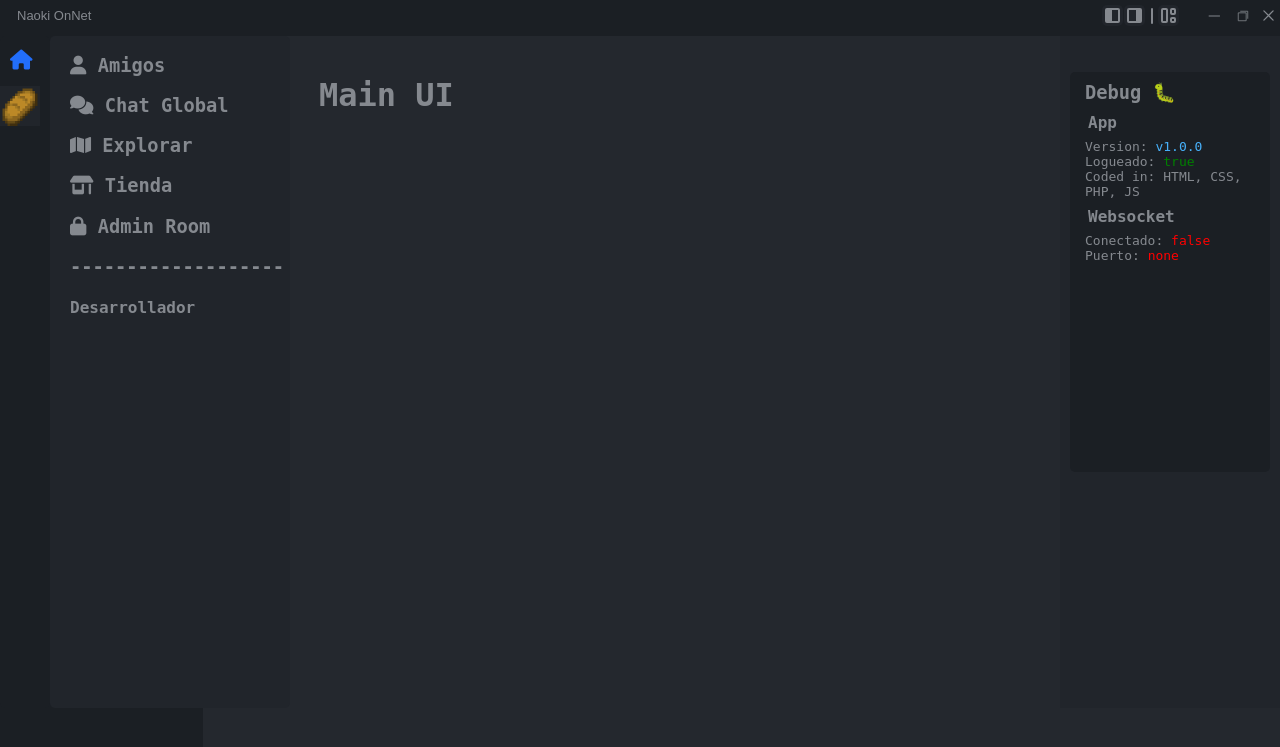
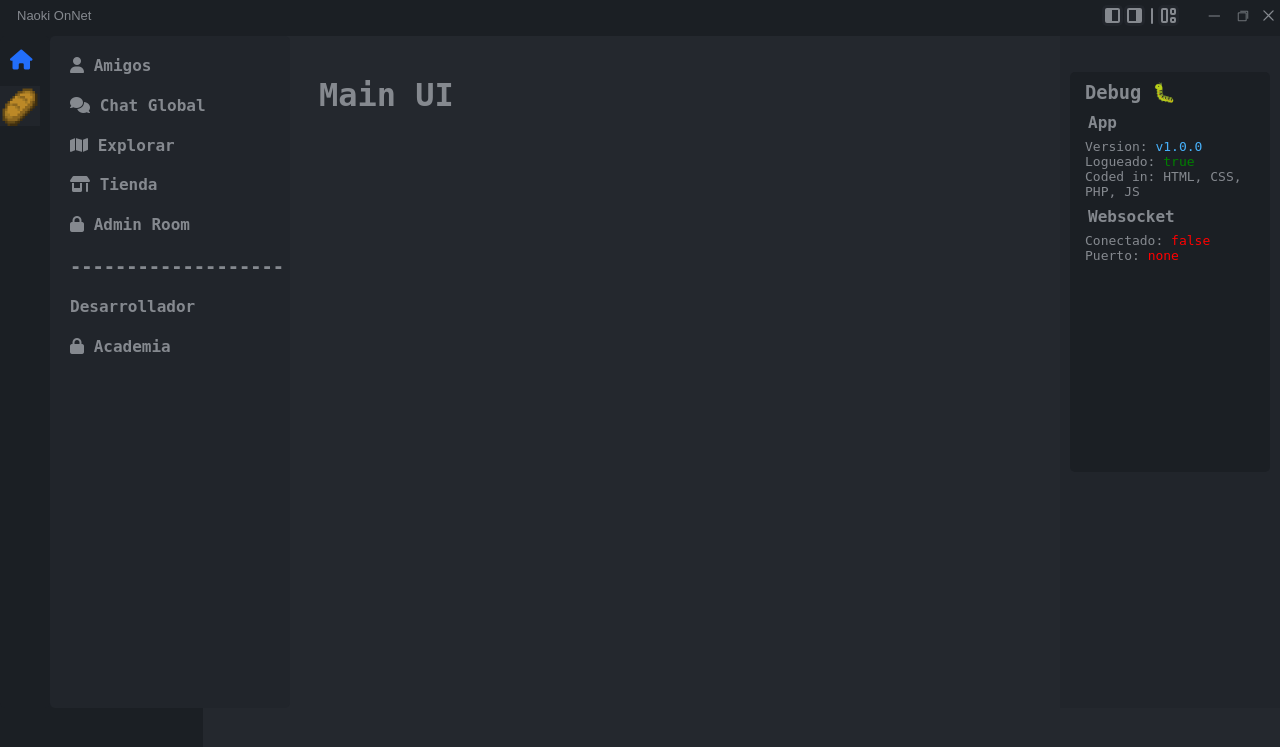
Before and after one commit to Naoki-Solutions/Discogram-Legacy, a PHP site: page /main.php in a window 1280 px wide; the page is wider, and only the part inside the window is pictured. Shown: the top 747 px of that part. Run offline with PHP 8.4, Linux system fonts and the light colour scheme; some libraries are stand-ins or nearby versions.

Commit message:
Changed UI (main.php, culto_del_pan.php)

```diff
--- a/main.php
+++ b/main.php
@@ -26,13 +26,14 @@
 </div>
 
 <div class="test2">
-<h3 style="padding-left:20px;"><i class="fa-solid fa-user"></i> Amigos</h3>
-<h3 style="padding-left:20px;"><i class="fa-solid fa-comments"></i> Chat Global</h3>
-<h3 style="padding-left:20px;"><i class="fa-solid fa-map"></i> Explorar</h3>
-<h3 style="padding-left:20px;"><i class="fa-solid fa-shop"></i> Tienda</h3>
-<h3 style="padding-left:20px;"><i class="fa-solid fa-lock"></i> Admin Room</h3>
+<h4 style="padding-left:20px;"><i class="fa-solid fa-user"></i> Amigos</h4>
+<h4 style="padding-left:20px;"><i class="fa-solid fa-comments"></i> Chat Global</h4>
+<h4 style="padding-left:20px;"><i class="fa-solid fa-map"></i> Explorar</h4>
+<h4 style="padding-left:20px;"><i class="fa-solid fa-shop"></i> Tienda</h4>
+<h4 style="padding-left:20px;"><i class="fa-solid fa-lock"></i> Admin Room</h4>
 <h3 style="padding-left:20px;">-------------------</h3>
 <h4 style="padding-left:20px;">Desarrollador</h4>
+<h4 style="padding-left:20px;"><i class="fa-solid fa-lock"></i> Academia</h4>
 </div>
 
 <div class="debug">
```
Also changed, not shown: culto_del_pan.php (+6 -5 lines).
